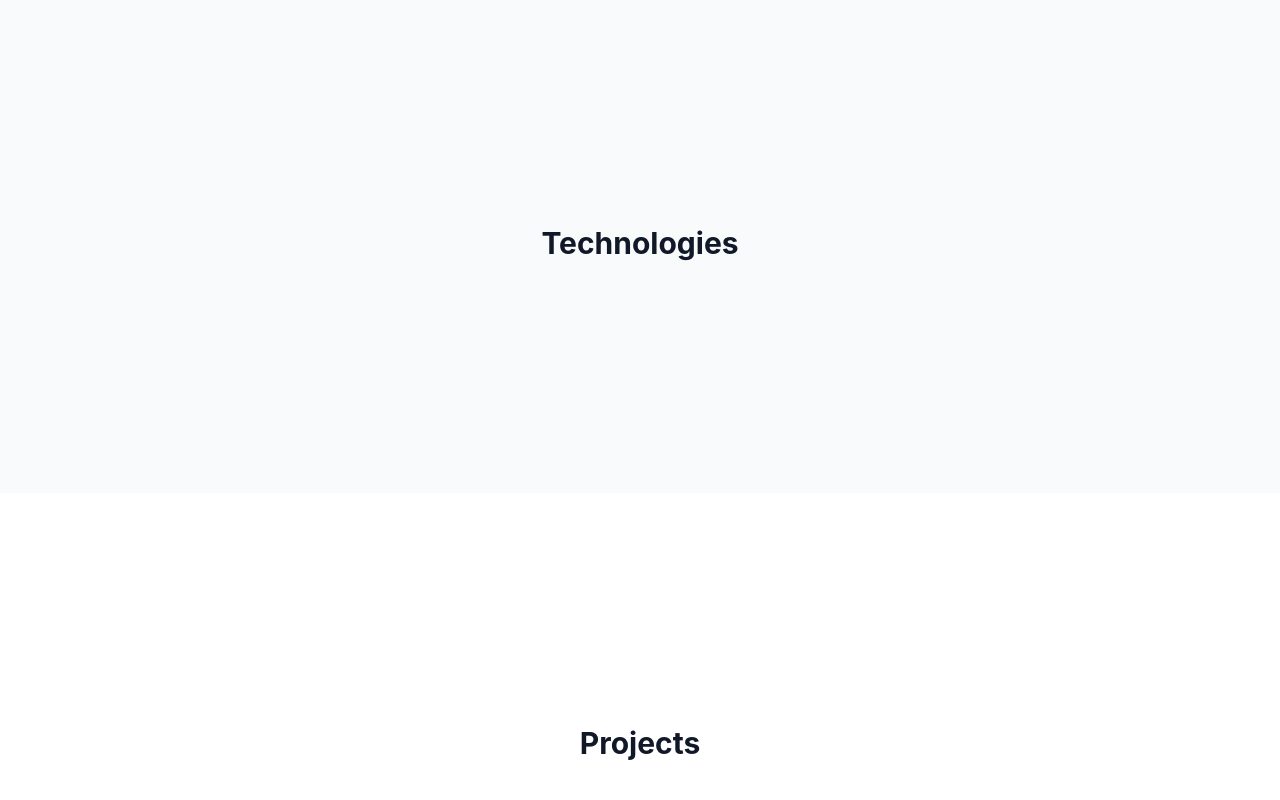
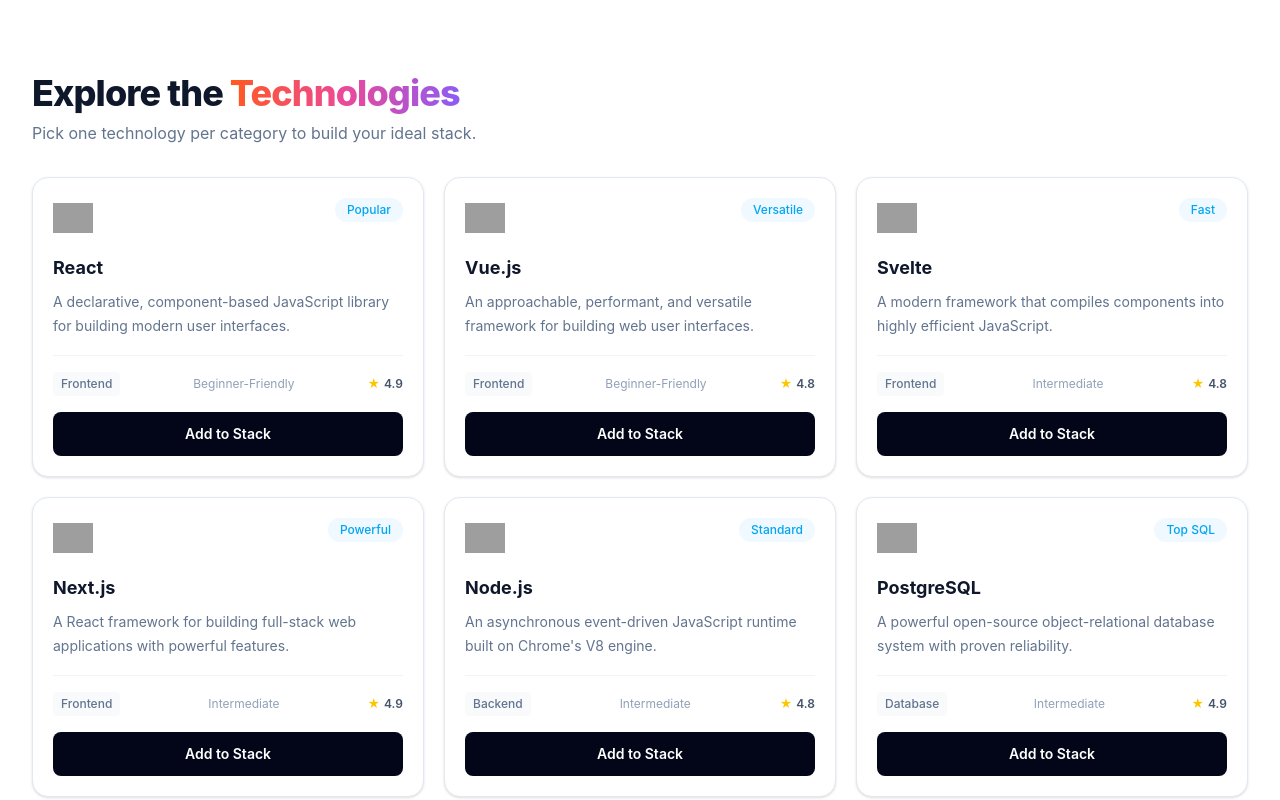
Before and after one commit to Saqlaine-Sami/dev-stack-builder, a React (Vite) app: page / in a window 1280 px wide. Shown: the part 720-1520 px from the top of the page. Built offline with nearby package versions, Linux system fonts and the light colour scheme; grey boxes are pictures that could not be loaded.

Commit message:
add technology cards and JSON fetching

```diff
--- a/src/App.jsx
+++ b/src/App.jsx
@@ -1,7 +1,21 @@
+import { useState } from "react";
 import Navbar from "./components/Navbar";
 import Hero from "./components/Hero";
+import TechnologySection from "./components/TechnologySection";
 
 function App() {
+  const [stack, setStack] = useState([]);
+
+  const handleAddToStack = (technology) => {
+    setStack((currentStack) => {
+      if (currentStack.some((item) => item.id === technology.id)) {
+        return currentStack;
+      }
+
+      return [...currentStack, technology];
+    });
+  };
+
   return (
     <>
       <Navbar />
@@ -9,30 +23,25 @@
       <main>
         <Hero />
 
-        <section
-          id="technologies"
-          className="flex min-h-[500px] items-center justify-center bg-gray-50"
-        >
-          <h2 className="text-3xl font-bold">Technologies</h2>
-        </section>
+        <TechnologySection onAdd={handleAddToStack} stack={stack} />
 
         <section
           id="projects"
-          className="flex min-h-[500px] items-center justify-center"
+          className="flex min-h-[400px] items-center justify-center"
         >
           <h2 className="text-3xl font-bold">Projects</h2>
         </section>
 
         <section
           id="about"
-          className="flex min-h-[500px] items-center justify-center bg-gray-50"
+          className="flex min-h-[400px] items-center justify-center bg-gray-50"
         >
           <h2 className="text-3xl font-bold">About</h2>
         </section>
 
         <section
           id="contact"
-          className="flex min-h-[500px] items-center justify-center"
+          className="flex min-h-[400px] items-center justify-center"
         >
           <h2 className="text-3xl font-bold">Contact</h2>
         </section>
--- /dev/null
+++ b/src/components/TechnologyCard.jsx
@@ -0,0 +1,59 @@
+const TechnologyCard = ({ technology, onAdd, isAdded }) => {
+  const { name, category, description, icon, rating, difficulty, badge } =
+    technology;
+
+  return (
+    <article className="flex min-h-[300px] flex-col rounded-2xl border border-slate-200 bg-white p-5 shadow-sm transition duration-200 hover:-translate-y-1 hover:shadow-md">
+      {/* Top Row */}
+      <div className="flex items-start justify-between gap-3">
+        <img
+          src={icon}
+          alt={`${name} logo`}
+          className="h-10 w-10 object-contain"
+        />
+
+        <span className="rounded-full bg-sky-50 px-3 py-1 text-xs font-medium text-sky-500">
+          {badge}
+        </span>
+      </div>
+
+      {/* Name */}
+      <h3 className="mt-4 text-lg font-bold text-slate-900">{name}</h3>
+
+      {/* Description */}
+      <p className="mt-2 flex-1 text-sm leading-6 text-slate-500">
+        {description}
+      </p>
+
+      {/* Information */}
+      <div className="mt-4 flex items-center justify-between gap-2 border-t border-slate-100 pt-4">
+        <span className="rounded bg-slate-50 px-2 py-1 text-xs font-medium text-slate-500">
+          {category}
+        </span>
+
+        <span className="text-xs text-slate-400">{difficulty}</span>
+
+        <span className="flex items-center gap-1 text-xs font-semibold text-slate-600">
+          <span className="text-yellow-400">★</span>
+          {rating}
+        </span>
+      </div>
+
+      {/* Add Button */}
+      <button
+        type="button"
+        onClick={() => onAdd(technology)}
+        disabled={isAdded}
+        className={`mt-4 w-full rounded-lg px-4 py-3 text-sm font-semibold transition ${
+          isAdded
+            ? "cursor-not-allowed bg-slate-200 text-slate-500"
+            : "bg-slate-950 text-white hover:bg-slate-800"
+        }`}
+      >
+        {isAdded ? "✓ Added to Stack" : "Add to Stack"}
+      </button>
+    </article>
+  );
+};
+
+export default TechnologyCard;
--- /dev/null
+++ b/src/components/TechnologySection.jsx
@@ -0,0 +1,69 @@
+import { useEffect, useState } from "react";
+import TechnologyCard from "./TechnologyCard";
+
+const TechnologySection = ({ onAdd, stack }) => {
+  const [technologies, setTechnologies] = useState([]);
+  const [loading, setLoading] = useState(true);
+
+  useEffect(() => {
+    const loadTechnologies = async () => {
+      try {
+        const response = await fetch("/data/technologies.json");
+
+        if (!response.ok) {
+          throw new Error("Failed to fetch technology data");
+        }
+
+        const data = await response.json();
+        setTechnologies(data);
+      } catch (error) {
+        console.error("Technology loading error:", error);
+      } finally {
+        setLoading(false);
+      }
+    };
+
+    loadTechnologies();
+  }, []);
+
+  return (
+    <section
+      id="technologies"
+      className="mx-auto max-w-7xl px-4 py-16 md:px-8 lg:py-20"
+    >
+      {/* Section Heading */}
+      <div className="mb-8">
+        <h2 className="text-3xl font-extrabold tracking-tight text-slate-900 md:text-4xl">
+          Explore the <span className="brand-gradient-text">Technologies</span>
+        </h2>
+
+        <p className="mt-2 text-sm text-slate-500 md:text-base">
+          Pick one technology per category to build your ideal stack.
+        </p>
+      </div>
+
+      {/* Loading State */}
+      {loading ? (
+        <div className="flex min-h-[300px] items-center justify-center">
+          <div className="flex items-center gap-3 text-slate-500">
+            <div className="h-6 w-6 animate-spin rounded-full border-2 border-slate-200 border-t-pink-500" />
+            <span>Loading technologies...</span>
+          </div>
+        </div>
+      ) : (
+        <div className="grid grid-cols-1 gap-5 md:grid-cols-2 lg:grid-cols-3">
+          {technologies.map((technology) => (
+            <TechnologyCard
+              key={technology.id}
+              technology={technology}
+              onAdd={onAdd}
+              isAdded={stack.some((item) => item.id === technology.id)}
+            />
+          ))}
+        </div>
+      )}
+    </section>
+  );
+};
+
+export default TechnologySection;
```
